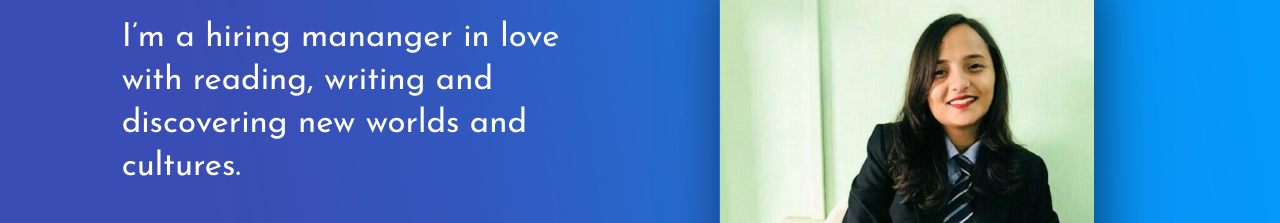
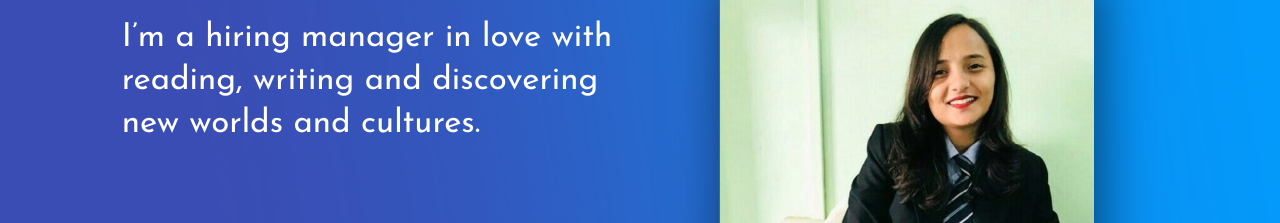
Before and after one commit to kavitagurung/kavitagurung.github.io, a plain HTML site: page index.html in a window 1280 px wide. Shown: the part 542-765 px from the top of the page. Drawn offline with Linux system fonts and the light colour scheme.

Commit message:
Update index.html

```diff
--- a/index.html
+++ b/index.html
@@ -62,7 +62,7 @@
 							<div class="col-lg-6">
 								<div class="hero-text">
 									<h2>Kavita Gurung</h2>
-									<p>I’m a hiring mananger in love with reading, writing and discovering new worlds and cultures.</p>
+									<p>I’m a hiring manager in love with reading, writing and discovering new worlds and cultures.</p>
 								</div>
 								<div class="hero-info">
 									<h2>General Info</h2>
```
